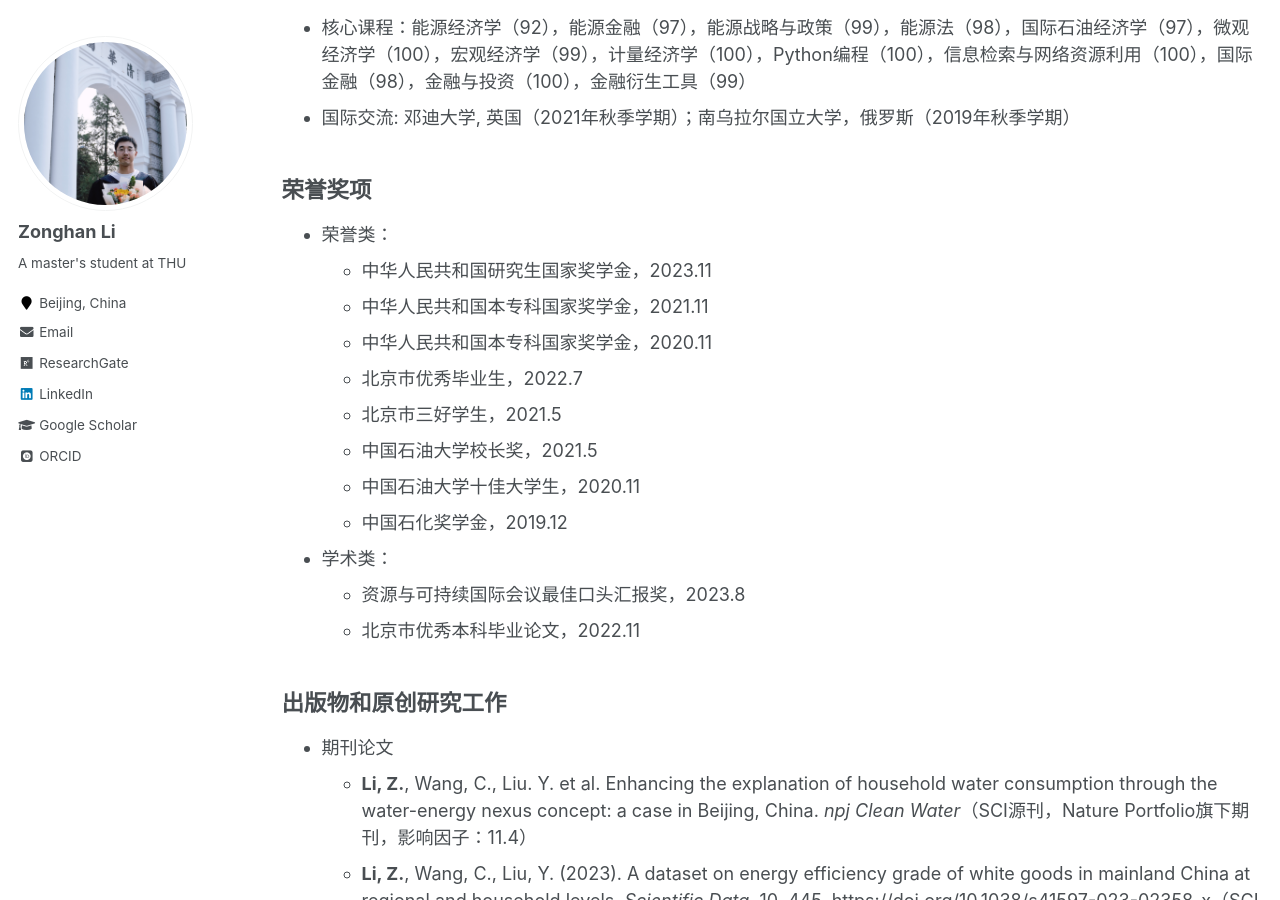
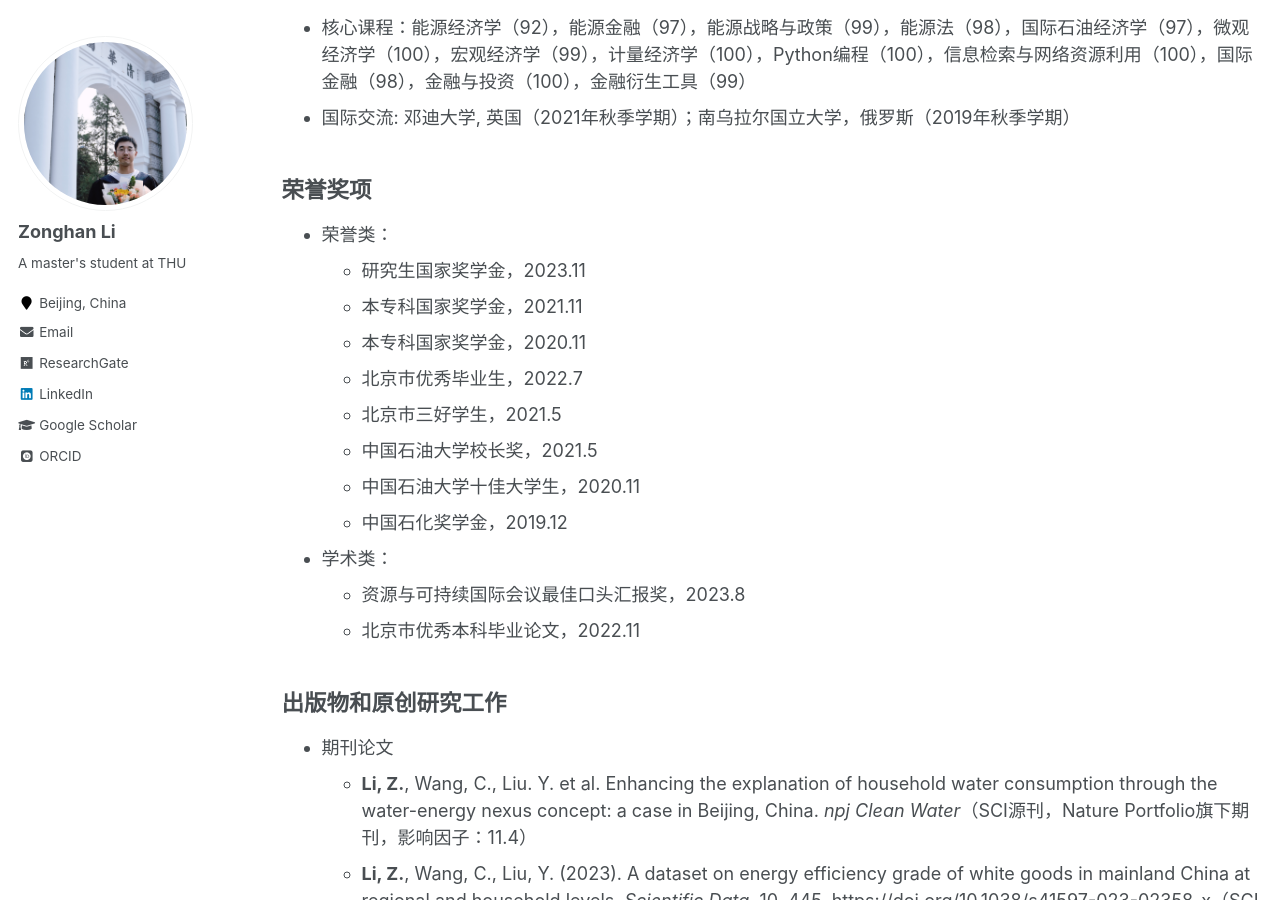
Before and after one commit to lzh3278/lzh.github.io, a Jekyll site: the page built from _pages/cv-chn.md, in a window 1280 px wide and 900 px high, scrolled down 611 px. Built offline with Jekyll 4.4.1, drawn with Linux system fonts in a browser that asks for light colours; some web fonts are replaced.

Commit message:
Update cv-chn.md

```diff
--- a/_pages/cv-chn.md
+++ b/_pages/cv-chn.md
@@ -26,9 +26,9 @@ redirect_from:
 荣誉奖项
 ------
 * 荣誉类：
-    * 中华人民共和国研究生国家奖学金，2023.11
-    * 中华人民共和国本专科国家奖学金，2021.11
-    * 中华人民共和国本专科国家奖学金，2020.11
+    * 研究生国家奖学金，2023.11
+    * 本专科国家奖学金，2021.11
+    * 本专科国家奖学金，2020.11
     * 北京市优秀毕业生，2022.7
     * 北京市三好学生，2021.5
     * 中国石油大学校长奖，2021.5
```
